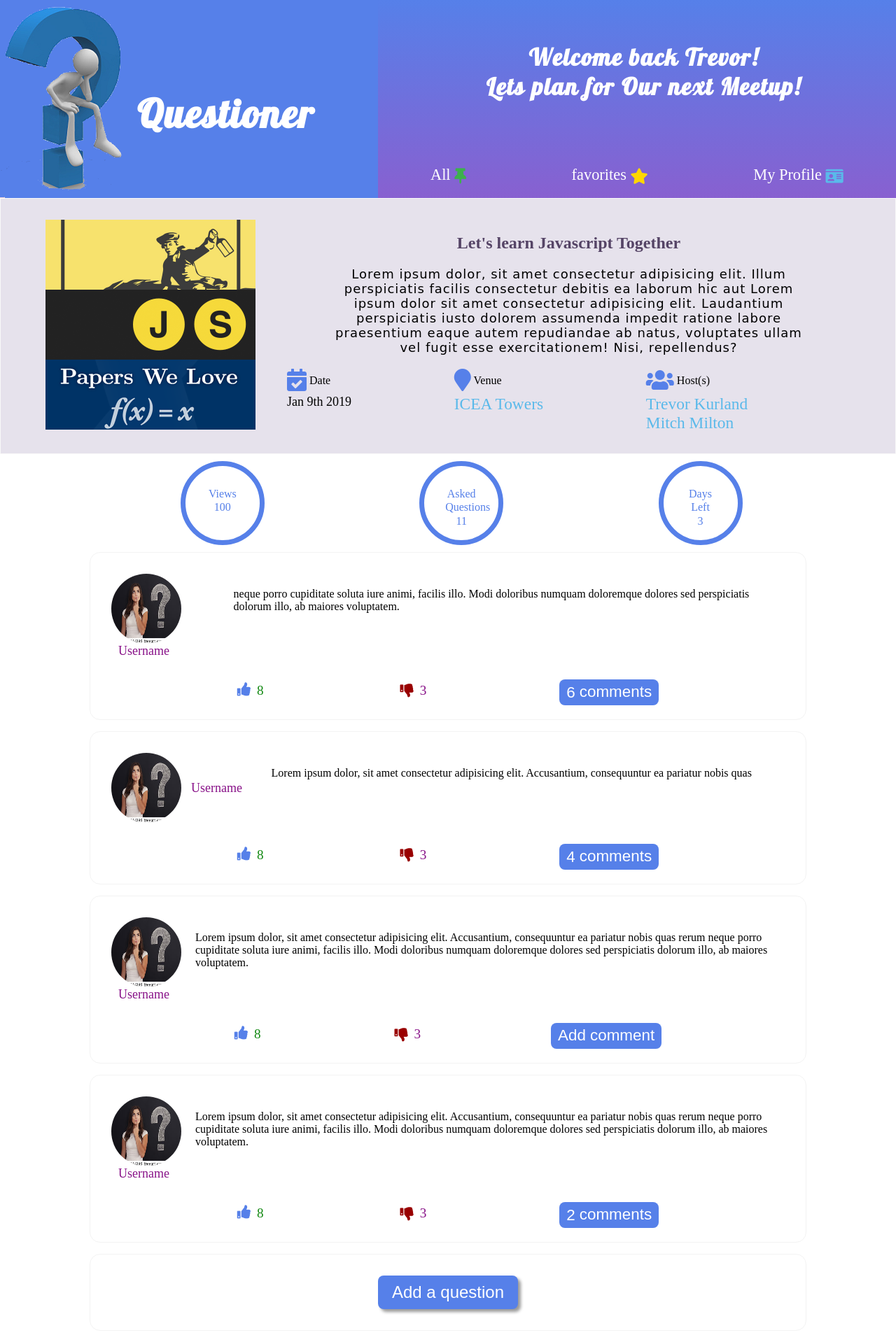
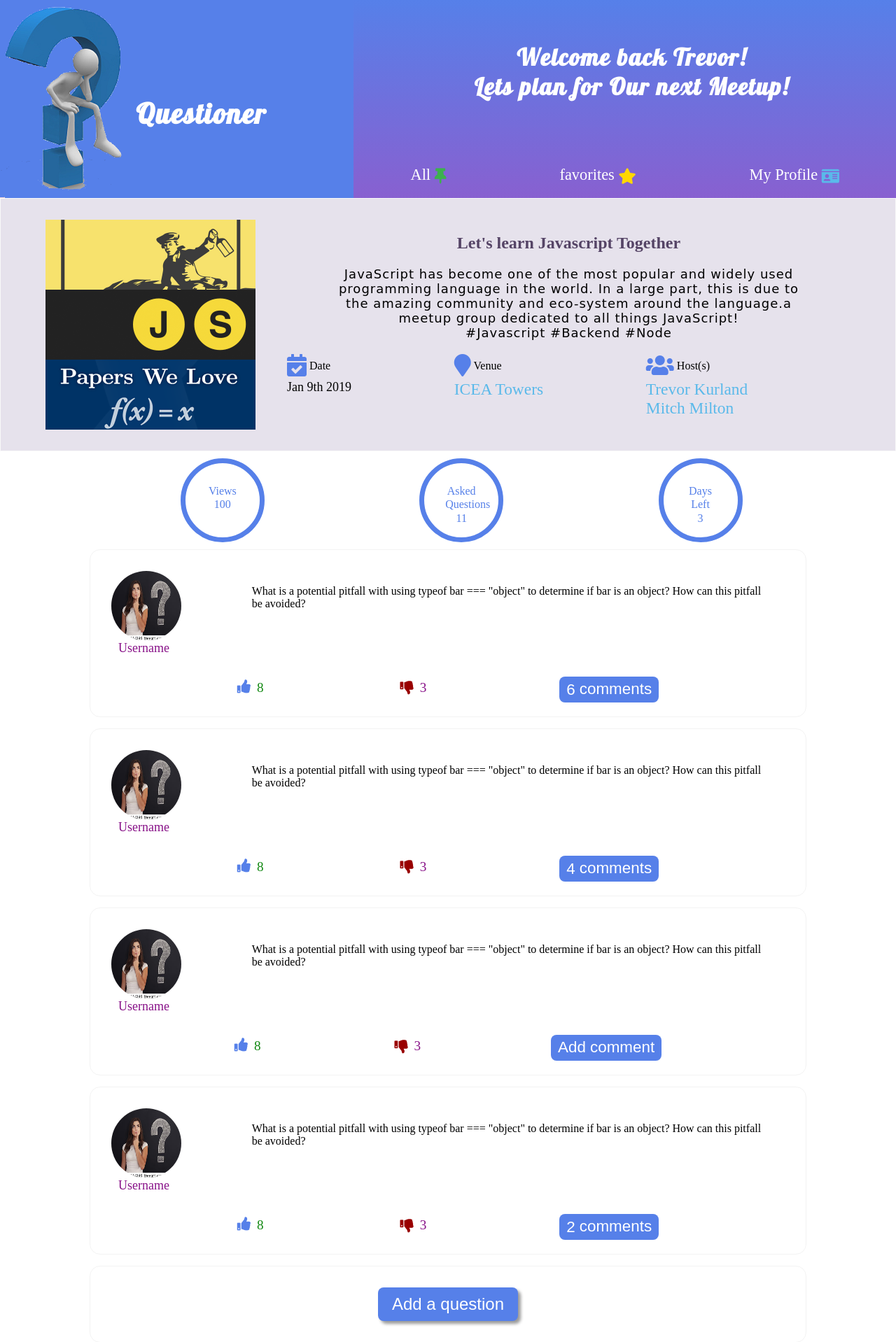
Before and after one commit to ceexon/the-Questioner, a Python web app: template UI/templates/questions.html in a window 1280 px wide. Shown: the top 1918 px of the page at 70% size. Run offline with Jinja, Linux system fonts and the light colour scheme; the template is opened without the code that fills it, so the values that code supplies are empty.

Commit message:
[bug #163019644]remove UI lorem from questions

```diff
--- a/UI/templates/questions.html
+++ b/UI/templates/questions.html
@@ -18,8 +18,8 @@
 <body>
 	<header class="main-header">
 		<div class="landing-image-box">
-			<a href="index.html"> <img src="../static/images/logos/questioner-logo-5.png" alt="" class="logo-img" />
-				<span class="page-title">Questioner</span></a>
+			<a href="index.html"> <img src="../static/images/logos/questioner-logo-5.png" alt="" class="logo-img" /></a>
+			<span class="page-title">Questioner</span>
 		</div>
 		<div class="landing-content">
 			<div class="text-content">
@@ -34,7 +34,7 @@
 				<div class="nav-lists"><a href="" class="nav-links">
 						favorites <span class="fas fa-star"></span>
 					</a></div>
-				<div class="nav-lists"><a href="user-profile.html" class="nav-links">
+				<div class="nav-lists"><a href="" class="nav-links">
 						My Profile <span class="fas fa-id-card"></span>
 					</a></div>
 			</div>
@@ -50,13 +50,12 @@
 				Let's learn Javascript Together
 			</h3>
 			<p class="desctext-select">
-				Lorem ipsum dolor, sit amet consectetur adipisicing elit. Illum perspiciatis facilis consectetur
-				debitis ea laborum hic aut
-				Lorem ipsum dolor sit amet consectetur adipisicing elit. Laudantium perspiciatis iusto dolorem
-				assumenda impedit
-				ratione labore praesentium eaque autem repudiandae ab natus, voluptates ullam vel fugit esse
-				exercitationem! Nisi,
-				repellendus?
+				JavaScript has become one of the most popular and widely used programming language in the world. In a large part,
+				this is due to the amazing community and eco-system around the language.a meetup group dedicated to all things
+				JavaScript!
+
+				<br>
+				#Javascript #Backend #Node
 			</p>
 
 			<div class="meetup-details">
@@ -117,8 +116,8 @@
 				</div>
 				<div class="quest-content">
 					<p class="quiz-content">
-						neque porro cupiditate soluta iure animi, facilis illo. Modi doloribus numquam doloremque dolores
-						sed perspiciatis dolorum illo, ab maiores voluptatem.
+						What is a potential pitfall with using typeof bar === "object" to determine if bar is an object? How can this
+						pitfall be avoided?
 					</p>
 				</div>
 			</div>
@@ -152,8 +151,8 @@
 				</div>
 				<div class="quest-content">
 					<p class="quiz-content">
-						Lorem ipsum dolor, sit amet consectetur adipisicing elit. Accusantium, consequuntur ea pariatur
-						nobis quas
+						What is a potential pitfall with using typeof bar === "object" to determine if bar is an object? How can this
+						pitfall be avoided?
 					</p>
 				</div>
 			</div>
@@ -187,10 +186,8 @@
 				</div>
 				<div class="quest-content">
 					<p class="quiz-content">
-						Lorem ipsum dolor, sit amet consectetur adipisicing elit. Accusantium, consequuntur ea pariatur
-						nobis quas rerum
-						neque porro cupiditate soluta iure animi, facilis illo. Modi doloribus numquam doloremque dolores
-						sed perspiciatis dolorum illo, ab maiores voluptatem.
+						What is a potential pitfall with using typeof bar === "object" to determine if bar is an object? How can this
+						pitfall be avoided?
 					</p>
 				</div>
 			</div>
@@ -224,10 +221,8 @@
 				</div>
 				<div class="quest-content">
 					<p class="quiz-content">
-						Lorem ipsum dolor, sit amet consectetur adipisicing elit. Accusantium, consequuntur ea pariatur
-						nobis quas rerum
-						neque porro cupiditate soluta iure animi, facilis illo. Modi doloribus numquam doloremque dolores
-						sed perspiciatis dolorum illo, ab maiores voluptatem.
+						What is a potential pitfall with using typeof bar === "object" to determine if bar is an object? How can this
+						pitfall be avoided?
 					</p>
 				</div>
 			</div>
```
